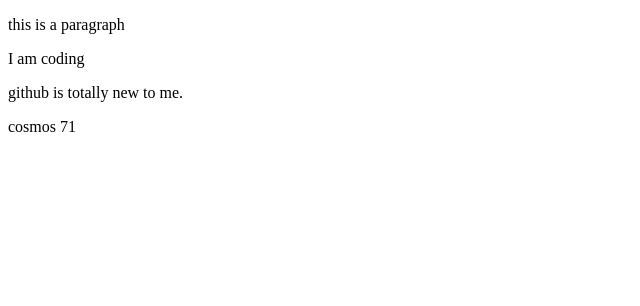
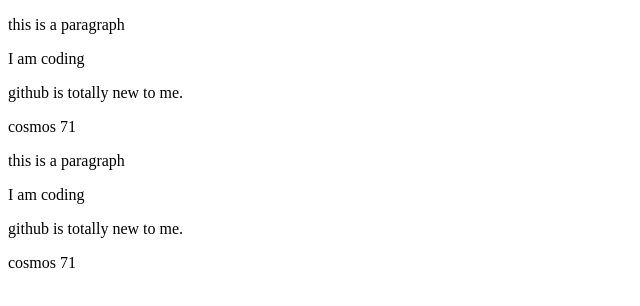
Before and after one commit to mzajbe/my-first-repo, a plain HTML site: page index.html in a window 1280 px wide. Shown: the whole page, without its empty margins (0-640 px from the left). Drawn offline with Linux system fonts and the light colour scheme.

Commit message:
code added

```diff
--- a/index.html
+++ b/index.html
@@ -11,6 +11,9 @@
     <p>cosmos 71</p>
 </head>
 <body>
-
+    <p>this is a paragraph</p>
+    <p>I am coding</p>
+    <p>github is totally new to me.</p>
+    <p>cosmos 71</p>
 </body>
 </html>
```
